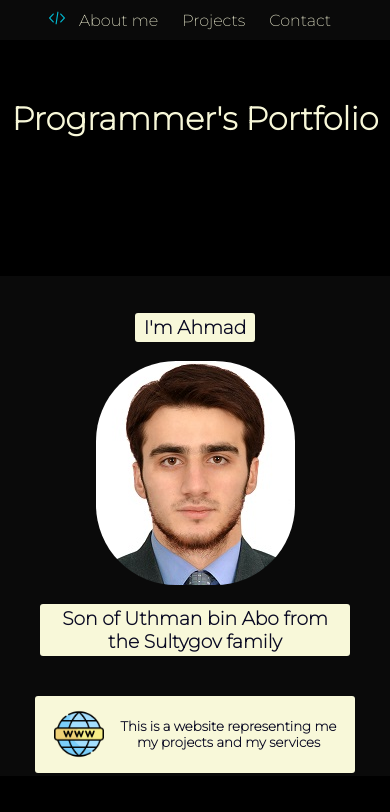
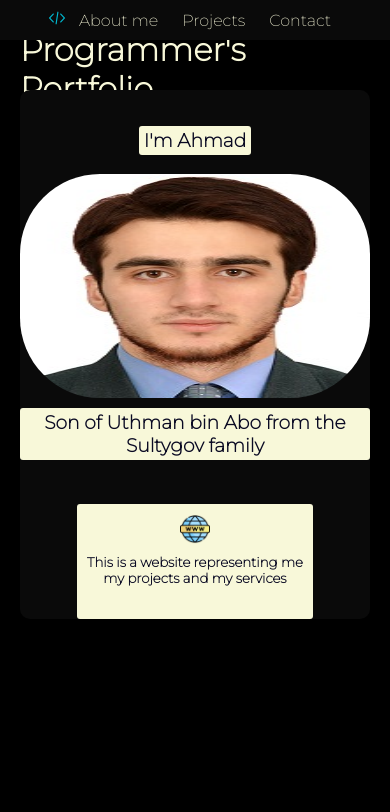
Before and after one commit to amadasama/amadasama.github.io, a plain HTML site: page index.html in a window 390 px wide. Drawn offline with Linux system fonts and the light colour scheme; some packages are replaced by stand-ins of ours; a script that the page names is missing.

Commit message:
Update style.css

```diff
--- a/style.css
+++ b/style.css
@@ -152,3 +152,59 @@ h3 {
   text-align: center;
 
  }
+
+@media only screen and (max-width: 600px) {
+
+    .grid-container {
+        height: auto;
+        padding: 20px;
+  }
+
+    .grid-item1 {
+        width: auto;
+        margin-top: 10px;
+  }
+
+    h1 {
+        width: auto;
+  }
+
+    .grid-item2 {
+        width: 100%;
+        height: auto;
+        margin-top: 20px;
+  }
+
+    figure {
+        width: 100%;
+        padding: 10px;
+  }
+
+    .h4ME {
+        width: auto;
+  }
+
+    .me {
+        width: 100%;
+  }
+
+    h3 {
+        width: auto;
+        margin-top: 10px;
+  }
+
+    .imgwt {
+        flex-direction: column;
+        width: auto;
+        padding: 10px;
+  }
+
+    .weblogo {
+        width: 30px;
+        height: 30px;
+  }
+
+    h5 {
+        margin-top: 10px;
+  }
+}
```
